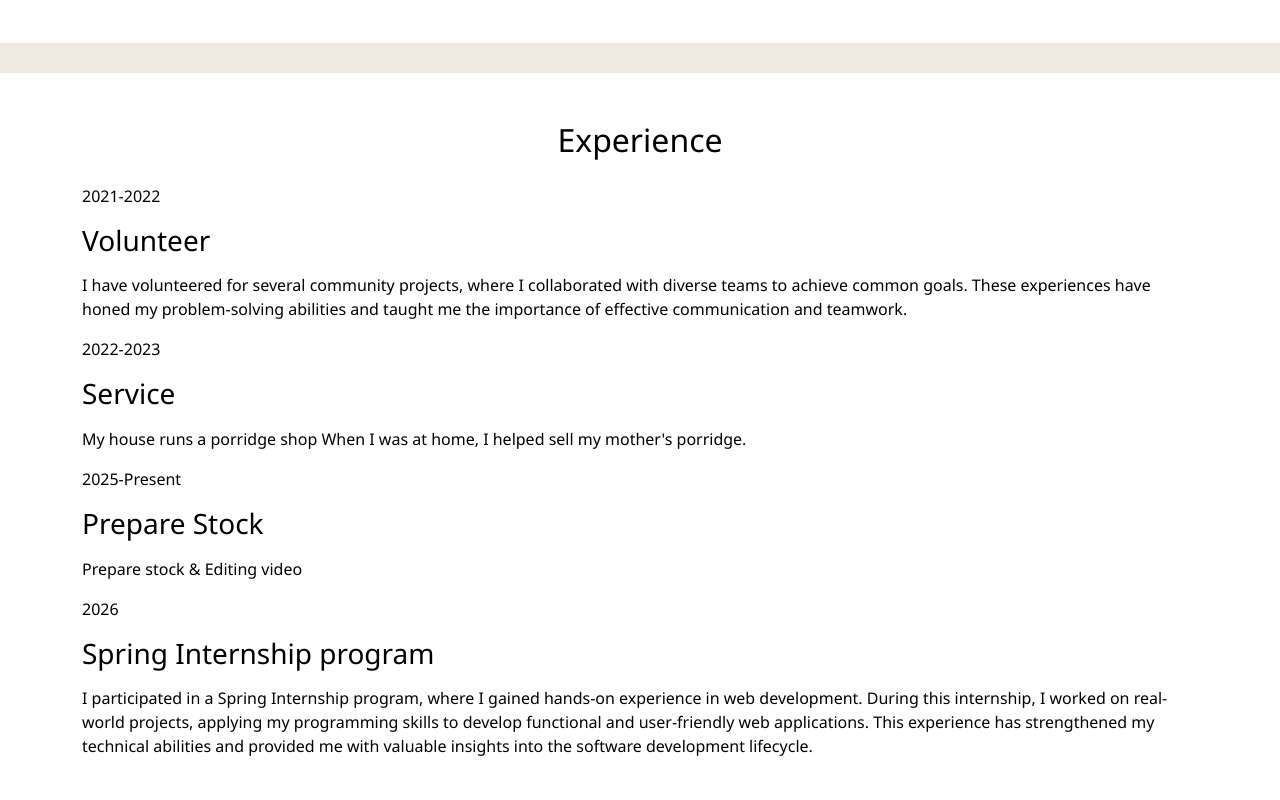
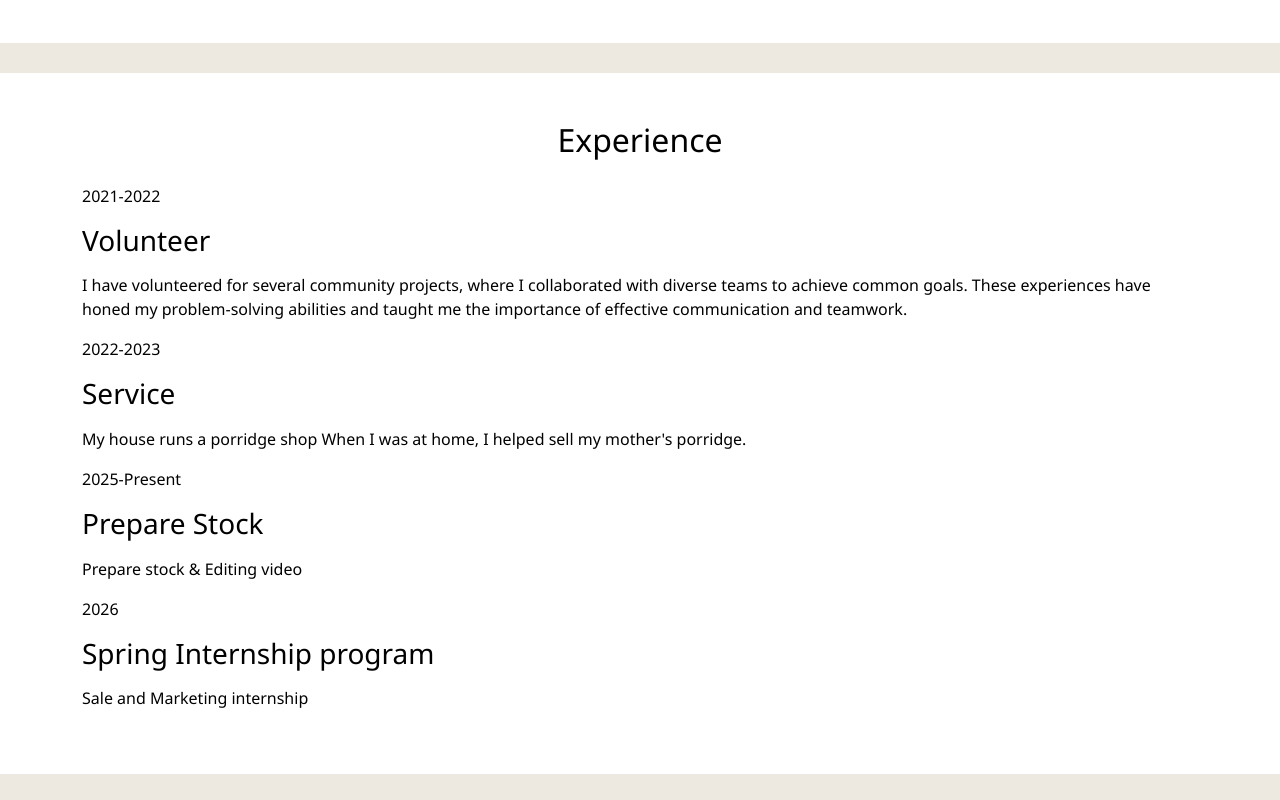
Before and after one commit to malikeo466-droid/malih-portfolio1, a plain HTML site: page index.html in a window 1280 px wide. Shown: the part 640-1440 px from the top of the page. Drawn offline with nearby package versions, Linux system fonts and the light colour scheme.

Commit message:
Update portfolio code

```diff
--- a/index.html
+++ b/index.html
@@ -79,11 +79,8 @@
             <p class="text-start">Prepare stock & Editing video</p>
 
             <P>2026</P>
-            <h3 class="text-start mb-3">Spring Internship program</h3
-            <p class="text-start">I participated in a Spring Internship program, where I gained hands-on experience in
-                web development. During this internship, I worked on real-world projects, applying my programming skills
-                to develop functional and user-friendly web applications. This experience has strengthened my technical
-                abilities and provided me with valuable insights into the software development lifecycle.</p>
+            <h3 class="text-start mb-3">Spring Internship program</h3>
+            <p class="text-start">Sale and Marketing internship</p>
 
 
 
```
